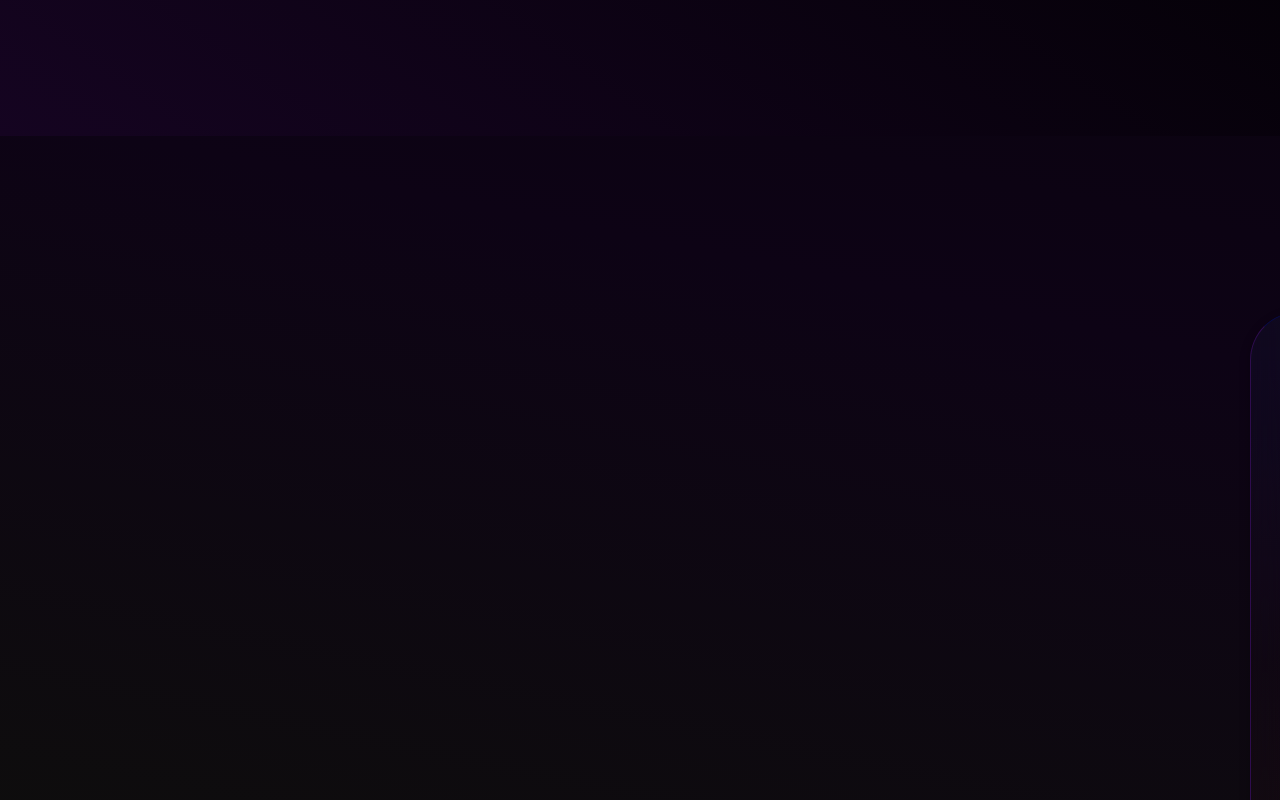
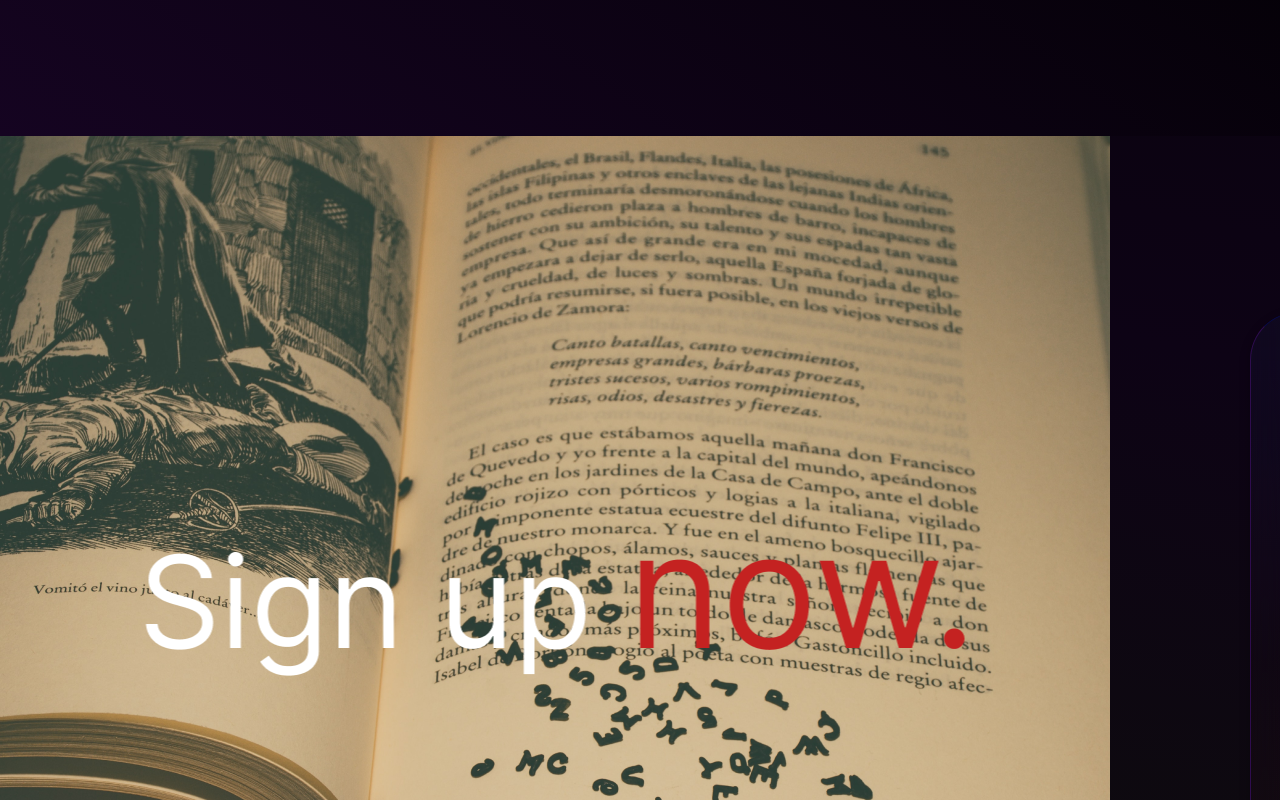
Before and after one commit to rhaiz3n/Deploy, a Next.js app: page / in a window 1280 px wide. Shown: the part 1900-2700 px from the top of the page. Built offline with nearby package versions, Linux system fonts and the light colour scheme.

Commit message:
Update signup.jsx

```diff
--- a/components/signup.jsx
+++ b/components/signup.jsx
@@ -8,13 +8,13 @@ const Signup  = () => {
             <div className={styles.container}>
                 <div className={styles.divisions}>
                     <div className={styles.image_box}>
-                        <image src="book.png"className={styles.image}  />
+                        <img src="book.png"className={styles.image}  />
                         <div className={styles.context}>
-                            <image src="signup.png" className={styles.singup} />
+                            <img src="signup.png" className={styles.singup} />
                         </div>
                     </div>
                     <div className={styles.signupbox}>
-                        <image src="user_img.png"className={styles.user_icon}  />
+                        <img src="user_img.png"className={styles.user_icon}  />
                         <div className={styles.categories}>
                             <p className={styles.requirements}>Fullname:</p>
                             <input className={styles.input} type="text" name="input_box" />
```
